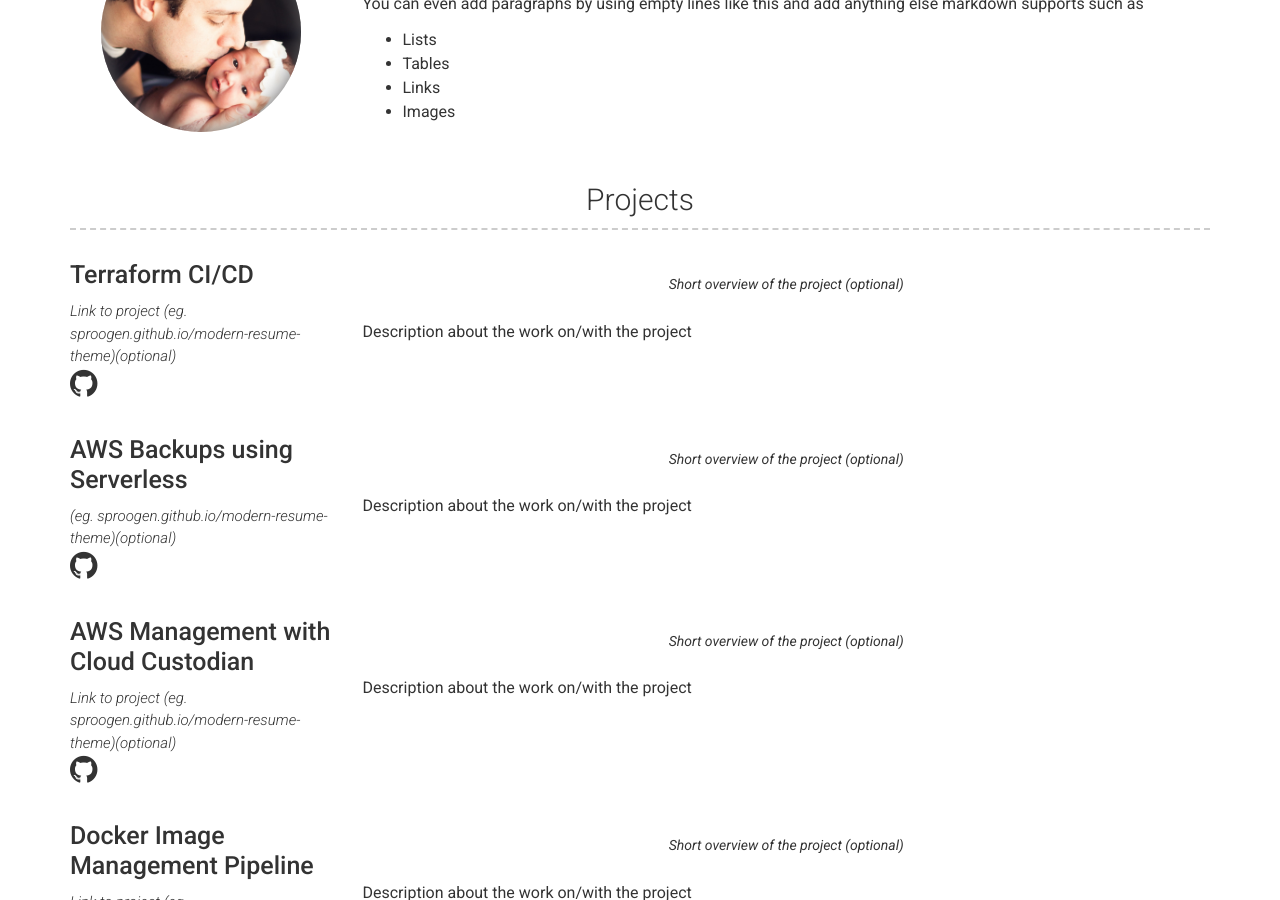
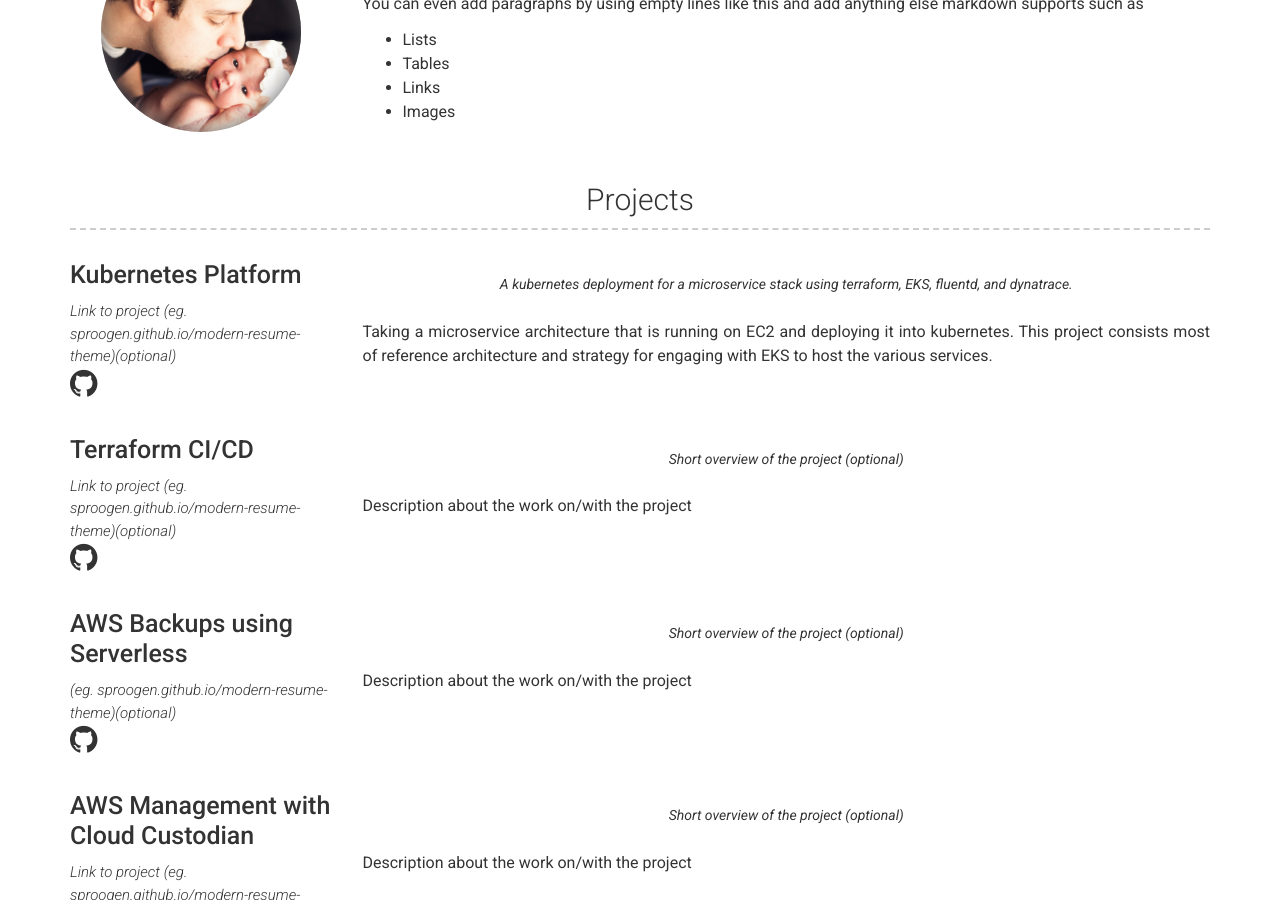
Before and after one commit to Thutm/about-me, a Jekyll site: the page built from index.md, in a window 1280 px wide and 900 px high, scrolled down 370 px. Built offline with Jekyll 4.4.1, drawn with Linux system fonts in a browser that asks for light colours; some of the changed text lies outside the part shown.

Commit message:
updates and stuff

```diff
--- a/_data/projects.yml
+++ b/_data/projects.yml
@@ -1,4 +1,14 @@
 # Project template
+- name: Kubernetes Platform
+  link: Link to project (eg. sproogen.github.io/modern-resume-theme)(optional)
+  github: Github page for project (eg. sproogen/modern-resume-theme)(optional)
+  quote: >
+    A kubernetes deployment for a microservice stack using terraform, EKS, fluentd, and dynatrace.
+  description: | # this will include new lines to allow paragraphs
+    Taking a microservice architecture that is running on EC2 and deploying it into kubernetes. This
+    project consists most of reference architecture and strategy for engaging with EKS to host the
+    various services.
+
 - name: Terraform CI/CD
   link: Link to project (eg. sproogen.github.io/modern-resume-theme)(optional)
   github: Github page for project (eg. sproogen/modern-resume-theme)(optional)
```
Also changed, not shown: _data/skills.yml (+22 -2 lines).
